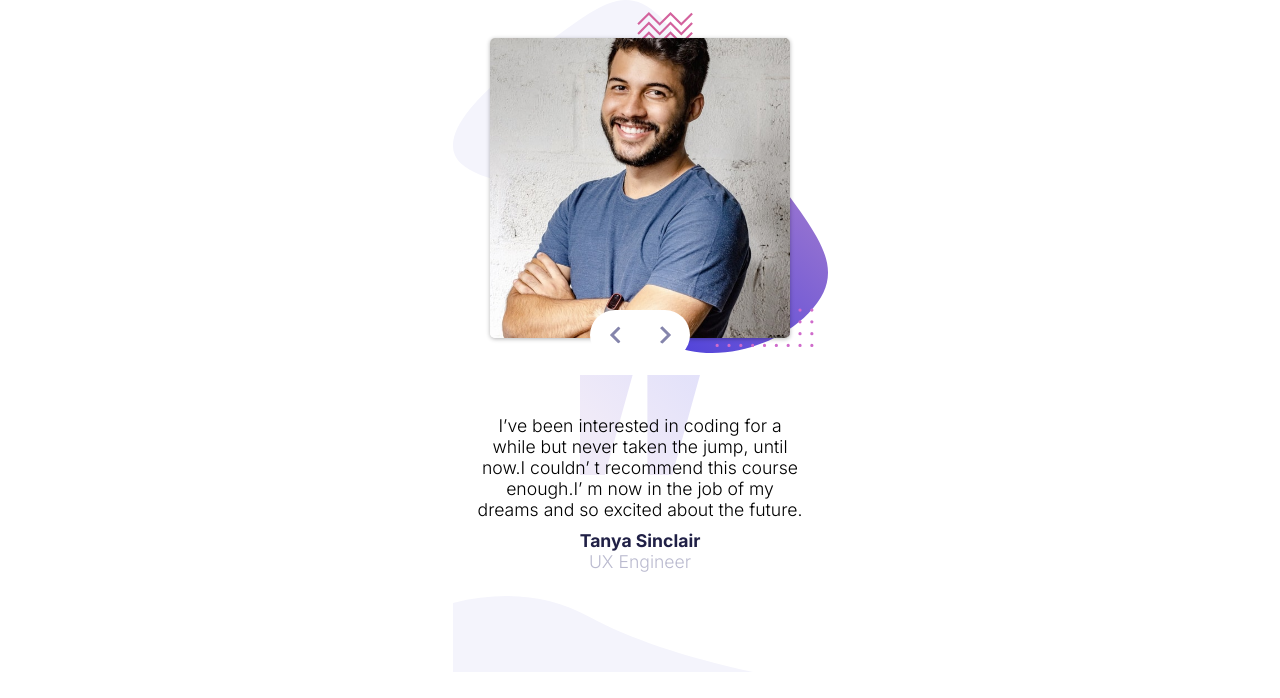
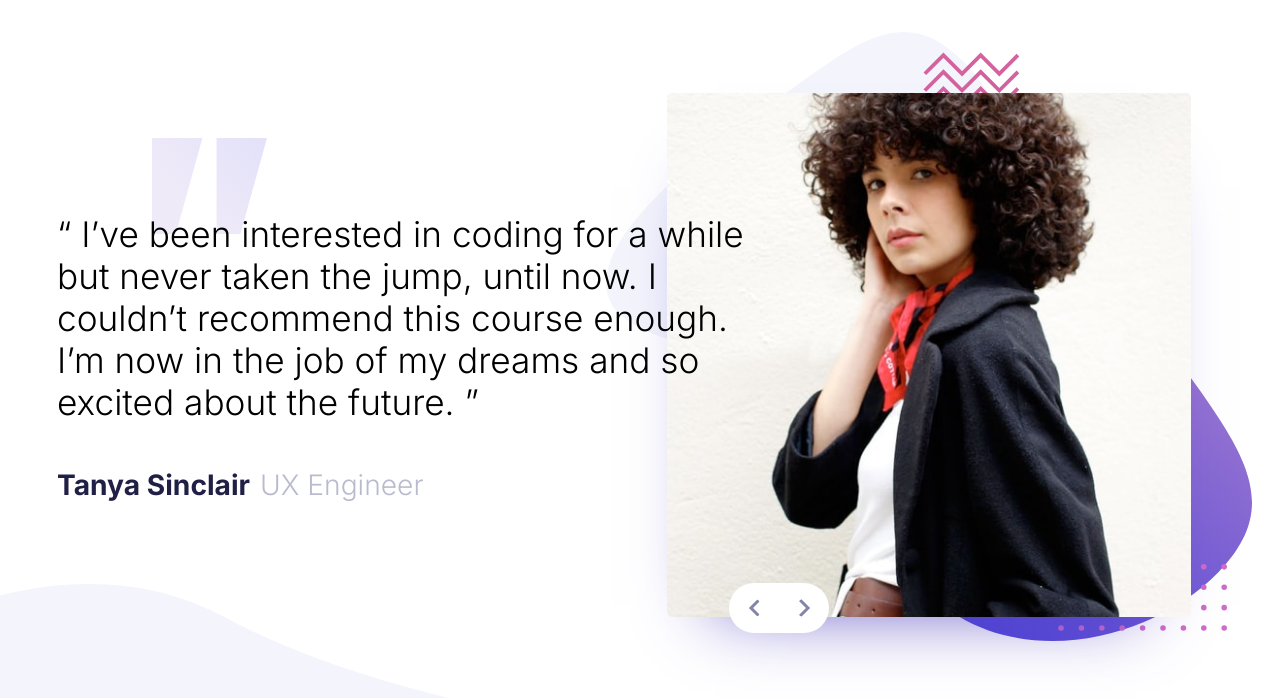
Before and after one commit to moonbe77/FM, a React (Create React App) app: page / in a window 1280 px wide. Shown: the top 698 px of the page. Built offline with nearby package versions, Linux system fonts and the light colour scheme.

Commit message:
proyect Done

```diff
--- a/src/components/ImageBox.js
+++ b/src/components/ImageBox.js
@@ -8,31 +8,15 @@ const ImageContainer = styled.div`
   background-size: contain;
   background-repeat: no-repeat;
   position: relative;
+
   img {
+    box-shadow: -3px 41px 70px -52px rgba(81, 67, 190, 1);
     border-radius: 5px;
     width: 100%;
   }
-  .css3-shadow {
-    position: relative;
-    -webkit-box-shadow: 0 1px 4px rgba(0, 0, 0, 0.3);
-    box-shadow: 0 1px 4px rgba(0, 0, 0, 0.3);
-  }
-  /*==================================================
- * Drop shadow effect with box-shadow
- * ===============================================*/
-  .css3-shadow:after {
-    content: "";
-    position: absolute;
-    z-index: -1;
-    -webkit-box-shadow: 0 0 40px rgba(0, 0, 0, 0.8);
-    box-shadow: 0 0 40px rgba(0, 0, 0, 0.8);
-    bottom: 0px;
-    left: 10%;
-    right: 10%;
-    width: 80%;
-    height: 50%;
-    -moz-border-radius: 100%;
-    border-radius: 100%;
+
+  @media screen and (min-width: 900px) {
+    padding: 5%;
   }
 `;
 
@@ -59,6 +43,11 @@ const Buttons = styled.div`
 
     img {
       width: initial;
+      transition: all 0.2s ease;
+    }
+
+    img:hover {
+      transform: scale(1.5);
     }
   }
 
@@ -69,6 +58,9 @@ const Buttons = styled.div`
   #button_next {
     border-radius: 0% 50% 50% 0%;
     /* width: 25px; */
+  }
+  @media screen and (min-width: 900px) {
+    transform: translate(-200px, -55px);
   }
 `;
 
--- a/src/components/Testimonial.js
+++ b/src/components/Testimonial.js
@@ -12,6 +12,21 @@ const TestimonialContainer = styled.div`
   background-position-x: left;
   background-position-y: bottom;
   background-size: 300px;
+
+  @media screen and (min-width: 900px) {
+    width: 100%;
+    max-width: 1220px;
+    display: flex;
+    flex-direction: row-reverse;
+    align-items: center;
+    padding: 1em;
+    background-size: 500px;
+
+    div {
+      flex: 1;
+      z-index: 0;
+    }
+  }
 `;
 
 export default function Testimonial() {
@@ -24,7 +39,7 @@ export default function Testimonial() {
     }
   };
   const handleNextClick = (event) => {
-    if (testimonyNumber < data.length-1) {
+    if (testimonyNumber < data.length - 1) {
       setTestimonyNumber(testimonyNumber + 1);
     }
   };
--- a/src/components/TextBox.js
+++ b/src/components/TextBox.js
@@ -7,27 +7,68 @@ const TextContainer = styled.div`
   background-image: url("../images/pattern-quotes.svg");
   background-repeat: no-repeat;
   background-position-x: center;
-  padding: 40px 25px 100px 25px;
+  padding: 25px 15px 80px 15px;
+  margin: 30px 0 0 0;
+  background-size: 20%;
+
+  @media screen and (min-width: 900px) {
+    font-size: 1.1em;
+    text-align: left;
+    padding: 1.4em 0 0 2em;
+    padding: 40px 25px 100px 25px;
+    background-position-x: 120px;
+  }
 `;
-const Testimony = styled.div`
+const Testimony = styled.p`
   font-weight: 300;
+
+  ::before {
+    content: "“ ";
+  }
+  ::after {
+    content: " ”";
+  }
+  @media screen and (min-width: 900px) {
+    width: 135.5%;
+    z-index: 2;
+  }
 `;
-const Name = styled.div`
+
+const TestimonyAuthor = styled.div`
+  display: flex;
+  flex-flow: column;
+
+  @media screen and (min-width: 900px) {
+    display: flex;
+    flex-direction: row;
+    justify-content: left;
+    align-items: baseline;
+    font-size: 0.8em;
+  }
+`;
+
+const Name = styled.span`
   font-weight: 700;
   margin-top: 10px;
   color: hsl(240, 38%, 20%);
 `;
-const Job = styled.div`
+const Job = styled.span`
   font-weight: 300;
   color: hsl(240, 18%, 77%);
+
+  @media screen and (min-width: 900px) {
+    margin-left: 10px;
+  }
 `;
 
 export default function TextBox({ data }) {
   return (
     <TextContainer>
       <Testimony>{data.testimonial}</Testimony>
-      <Name>{data.name}</Name>
-      <Job>{data.job}</Job>
+      <TestimonyAuthor>
+        <Name>{data.name}</Name>
+        <Job>{data.job}</Job>
+      </TestimonyAuthor>
     </TextContainer>
   );
 }
--- a/src/utils/db.json
+++ b/src/utils/db.json
@@ -3,14 +3,14 @@
     {
       "name": "Tanya Sinclair",
       "job": "UX Engineer",
-      "testimonial": "I’ve been interested in coding for a while but never taken the jump, until now.I couldn’ t recommend this course enough.I’ m now in the job of my dreams and so excited about the future.",
-      "imgPath": "../images/image-john.jpg"
+      "testimonial": "I’ve been interested in coding for a while but never taken the jump, until now. I couldn’t recommend this course enough. I’m now in the job of my dreams and so excited about the future.",
+      "imgPath": "../images/image-tanya.jpg"
     },
     {
       "name": "John Tarkpor",
       "job": "Junior Front-end Developer",
-      "testimonial": "If you want to lay the best foundation possible I’d recommend taking this course.The depth the instructors go into is incredible.I now feel so confident about starting up as a professional developer.",
-      "imgPath": "../images/image-tanya.jpg"
+      "testimonial": "If you want to lay the best foundation possible I’d recommend taking this course.The depth the instructors go into is incredible. I now feel so confident about starting up as a professional developer.",
+      "imgPath": "../images/image-john.jpg"
     }
   ]
 }
--- /dev/null
+++ b/src/utils/shaodow.css
@@ -0,0 +1,20 @@
+  .css3-shadow {
+    position: relative;
+    -webkit-box-shadow: 0 1px 4px rgba(0, 0, 0, 0.3);
+    box-shadow: 0 1px 4px rgba(0, 0, 0, 0.3);
+  }
+  /*==================================================
+ * Drop shadow effect with box-shadow
+ * ===============================================*/
+  .css3-shadow:after {
+    content: "";
+    position: absolute;
+    z-index: -1;
+    box-shadow: 0 0 40px rgba(0, 0, 0, 0.8);
+    bottom: 0px;
+    left: 10%;
+    right: 10%;
+    width: 80%;
+    height: 50%;
+    border-radius: 100%;
+  }
```
Also changed, not shown: src/components/Wrapper.js (deleted, +0 -27 lines).
